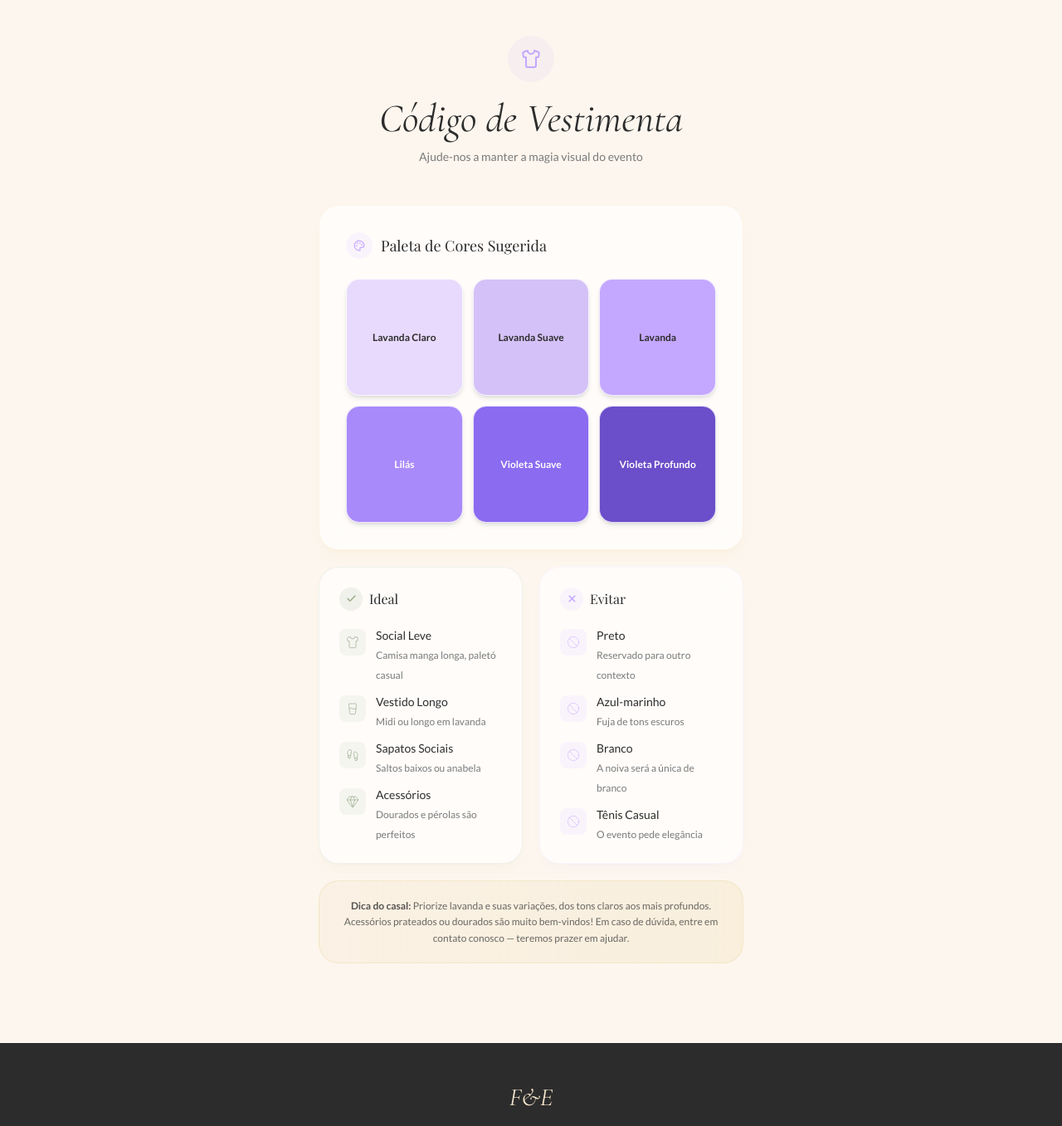
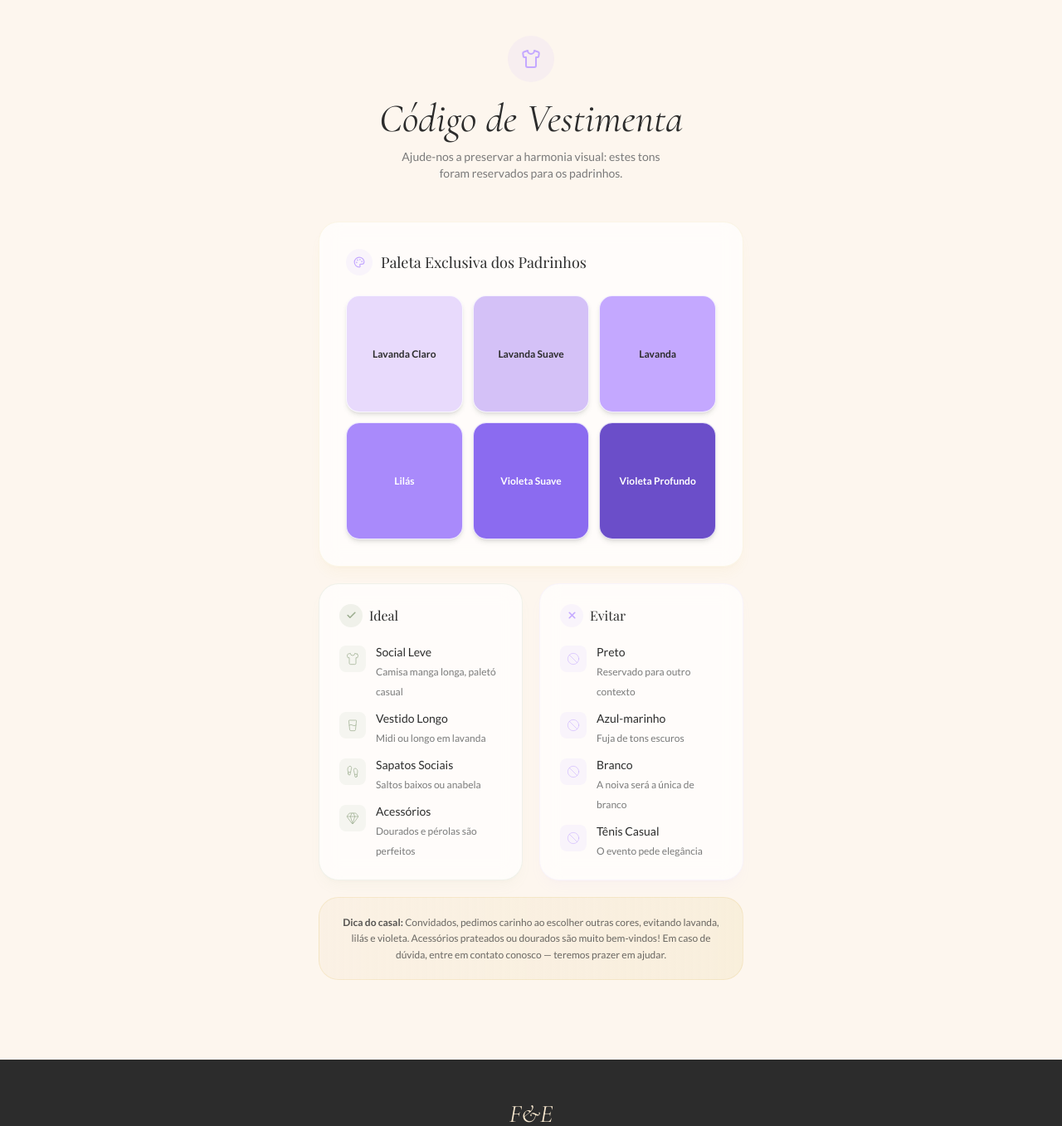
Before and after one commit to tassiadossantos/wedding-fernanda-edson, a React (Vite) app: page / in a window 1280 px wide. Shown: the part 7814-9171 px from the top of the page at 83% size. Built offline with nearby package versions, Linux system fonts and the light colour scheme; no server answers; the database is empty; a web font is replaced by a local one.

Commit message:
update-dress-code-palette-copy

```diff
--- a/src/components/DressCode.tsx
+++ b/src/components/DressCode.tsx
@@ -47,7 +47,7 @@ export function DressCode() {
           </div>
           <h2 className="font-cursive italic text-4xl md:text-5xl text-dark mb-3">Código de Vestimenta</h2>
           <p className="font-sans text-muted text-sm max-w-xs mx-auto">
-            Ajude-nos a manter a magia visual do evento
+            Ajude-nos a preservar a harmonia visual: estes tons foram reservados para os padrinhos.
           </p>
         </motion.div>
 
@@ -62,7 +62,7 @@ export function DressCode() {
             <div className="w-8 h-8 rounded-full bg-rose/10 flex items-center justify-center">
               <Palette size={14} className="text-rose" />
             </div>
-            <h3 className="font-serif text-lg text-dark">Paleta de Cores Sugerida</h3>
+            <h3 className="font-serif text-lg text-dark">Paleta Exclusiva dos Padrinhos</h3>
           </div>
 
           <div className="grid grid-cols-3 gap-3">
@@ -157,8 +157,8 @@ export function DressCode() {
           className="mt-5 bg-gradient-to-r from-champagne/30 to-gold/10 rounded-3xl p-5 border border-gold/15"
         >
           <p className="font-sans text-xs text-dark/70 leading-relaxed text-center">
-            <strong className="text-dark/80">Dica do casal:</strong> Priorize lavanda e suas variações, dos tons
-            claros aos mais profundos. Acessórios prateados ou dourados são muito bem-vindos! Em caso de dúvida, entre em contato
+            <strong className="text-dark/80">Dica do casal:</strong> Convidados, pedimos carinho ao escolher outras cores, evitando lavanda, lilás e violeta.
+            Acessórios prateados ou dourados são muito bem-vindos! Em caso de dúvida, entre em contato
             conosco — teremos prazer em ajudar.
           </p>
         </motion.div>
```
